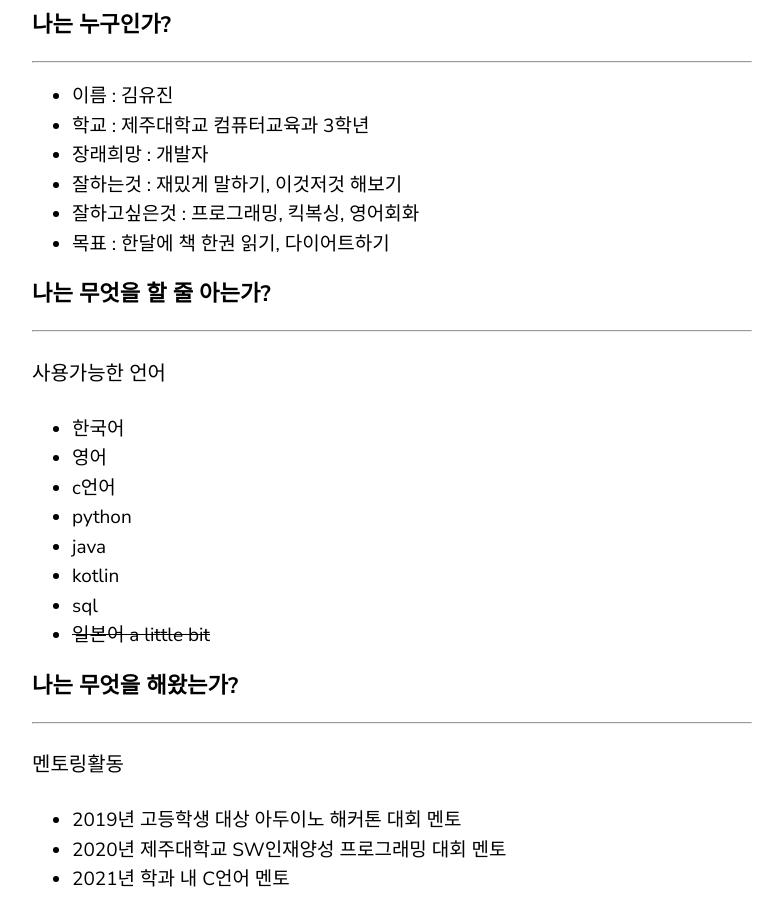
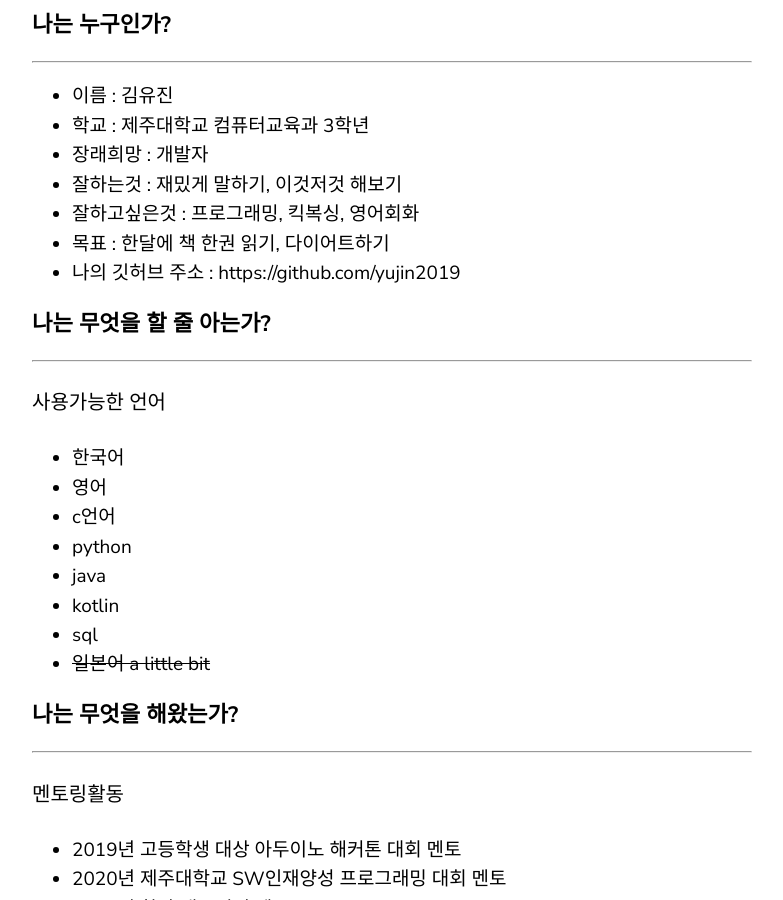
Before and after one commit to yujin2019/about-me, a Jekyll site: the page built from _posts/2021-04-23-Who-is-Yujin.markdown, in a window 1280 px wide and 900 px high, scrolled down 581 px. Shown: the whole window, without its empty margins (68-851 px from the left). Built offline with Jekyll 4.4.1, drawn with Linux system fonts in a browser that asks for light colours.

Commit message:
second commit

```diff
--- a/_posts/2021-04-23-Who-is-Yujin.markdown
+++ b/_posts/2021-04-23-Who-is-Yujin.markdown
@@ -16,6 +16,7 @@ ALL about Yujin.
 - 잘하는것 : 재밌게 말하기, 이것저것 해보기
 - 잘하고싶은것 : 프로그래밍, 킥복싱, 영어회화
 - 목표 : 한달에 책 한권 읽기, 다이어트하기
+- 나의 깃허브 주소 : https://github.com/yujin2019
 
 ### 나는 무엇을 할 줄 아는가?
 ---
```
